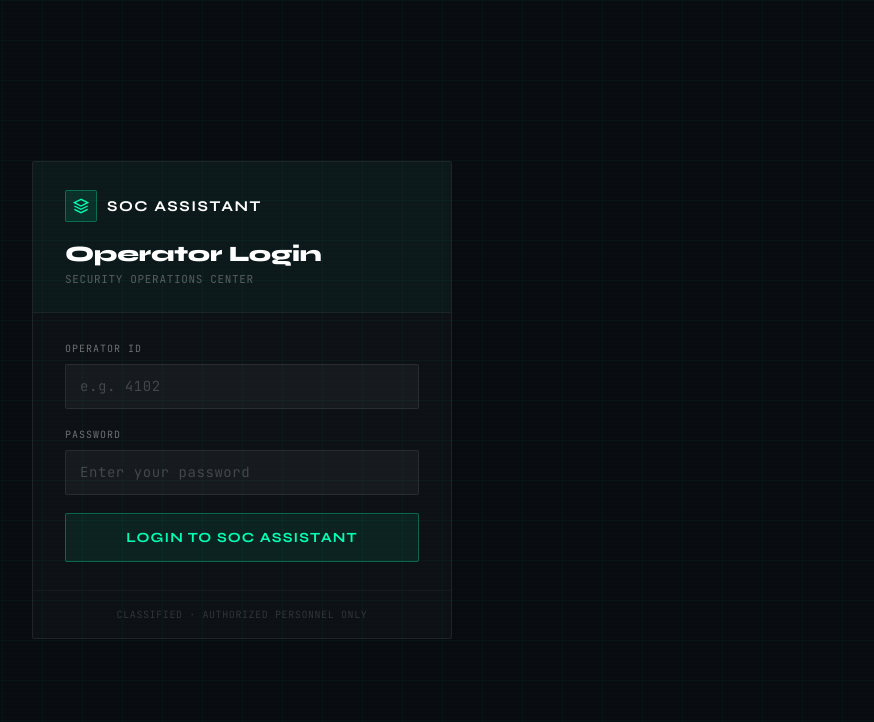
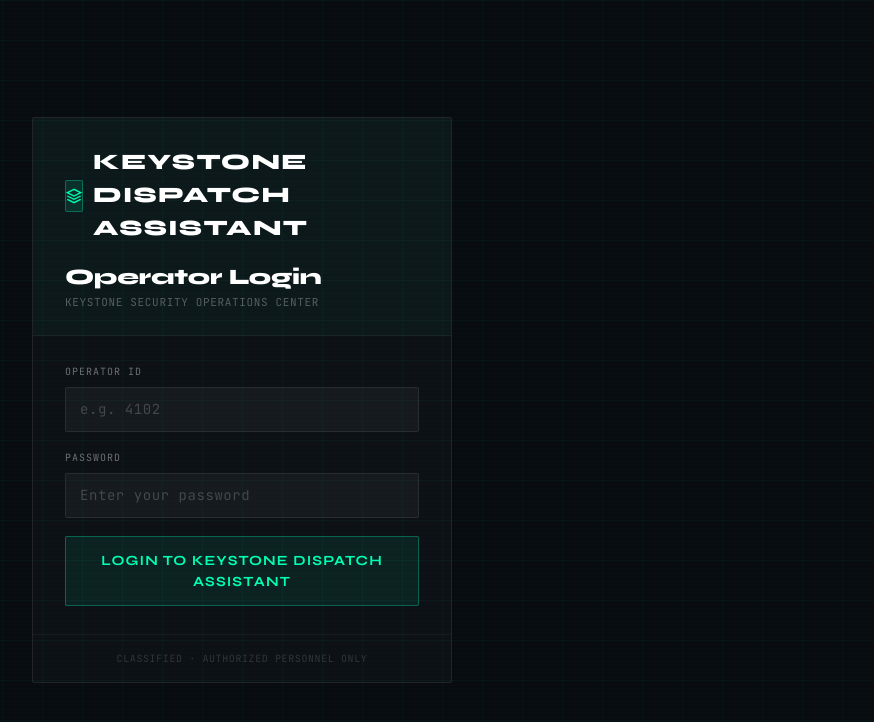
Before and after one commit to Sonam501/soc-assistant, a Next.js app: page /login in a window 1280 px wide. Shown: the top 722 px of the page, without its empty margins (398-1272 px from the left). Built offline with nearby package versions, Linux system fonts and the light colour scheme; no server answers.

Commit message:
bigger app name

```diff
--- a/app/login/page.tsx
+++ b/app/login/page.tsx
@@ -155,12 +155,12 @@ export default function LoginPage() {
                   <path d="M12 2L2 7l10 5 10-5-10-5zM2 17l10 5 10-5M2 12l10 5 10-5"/>
                 </svg>
               </div>
-              <span style={{ fontSize: '15px', fontWeight: 700, letterSpacing: '0.1em', textTransform: 'uppercase', color: '#fff' }}>
-                SOC Assistant
+              <span style={{ fontSize: '22px', fontWeight: 800, letterSpacing: '0.06em', textTransform: 'uppercase', color: '#fff' }}>
+                Keystone Dispatch Assistant
               </span>
             </div>
             <h1 className="login-title">Operator Login</h1>
-            <p className="login-subtitle">Security Operations Center</p>
+            <p className="login-subtitle">Keystone Security Operations Center</p>
           </div>
 
           <div className="login-body">
@@ -195,7 +195,7 @@ export default function LoginPage() {
               onClick={handleLogin}
               disabled={loading}
             >
-              {loading ? 'Authenticating...' : 'Login to SOC Assistant'}
+              {loading ? 'Authenticating...' : 'Login to Keystone Dispatch Assistant'}
             </button>
           </div>
 
--- a/app/page.tsx
+++ b/app/page.tsx
@@ -165,7 +165,7 @@ export default function Dashboard() {
                 <path d="M12 2L2 7l10 5 10-5-10-5zM2 17l10 5 10-5M2 12l10 5 10-5"/>
               </svg>
             </div>
-            <span style={{ fontSize: '15px', fontWeight: 700, letterSpacing: '0.12em', textTransform: 'uppercase', color: '#fff' }}>Keystone Dispatch Assistant</span>
+            <span style={{ fontSize: '22px', fontWeight: 800, letterSpacing: '0.06em', textTransform: 'uppercase', color: '#fff' }}>Keystone Dispatch Assistant</span>
           </div>
           <div style={{ display: 'flex', alignItems: 'center', gap: '16px' }}>
             <div style={{ display: 'flex', alignItems: 'center', gap: '8px' }}>
```
